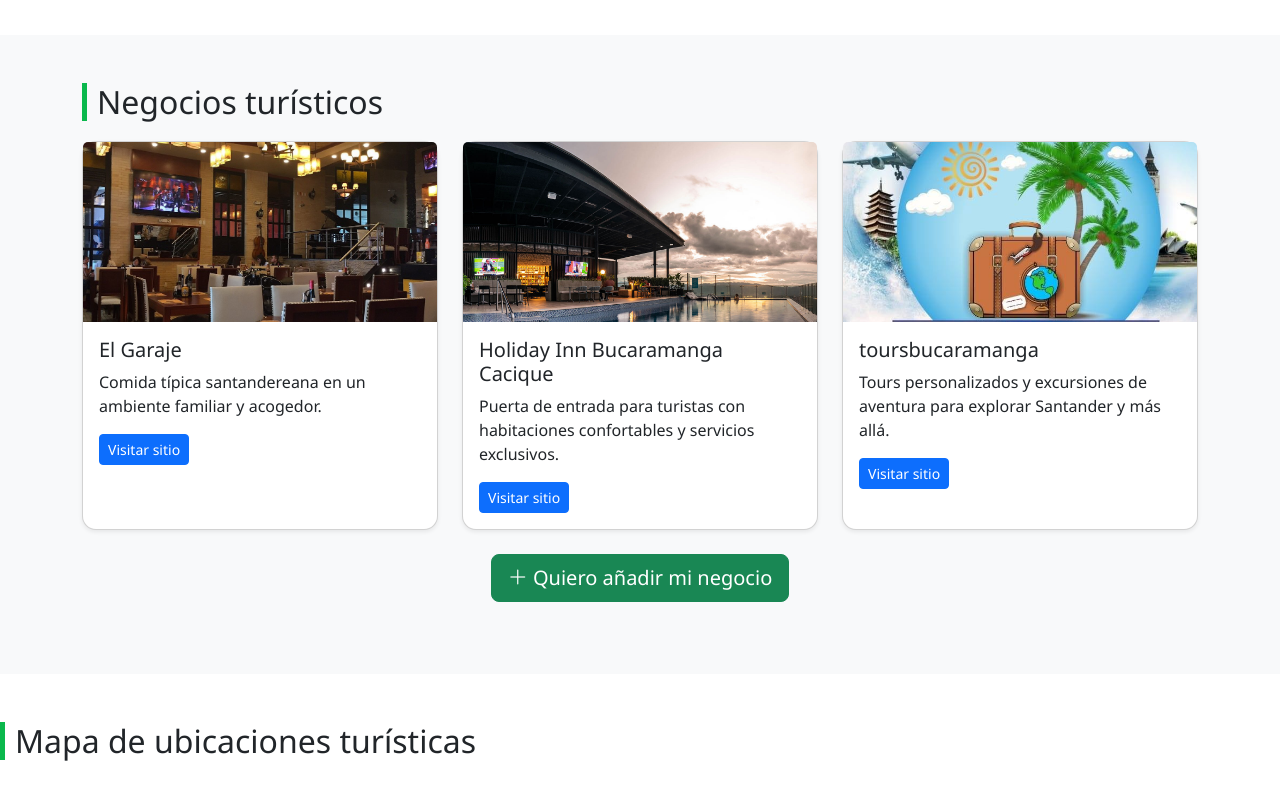
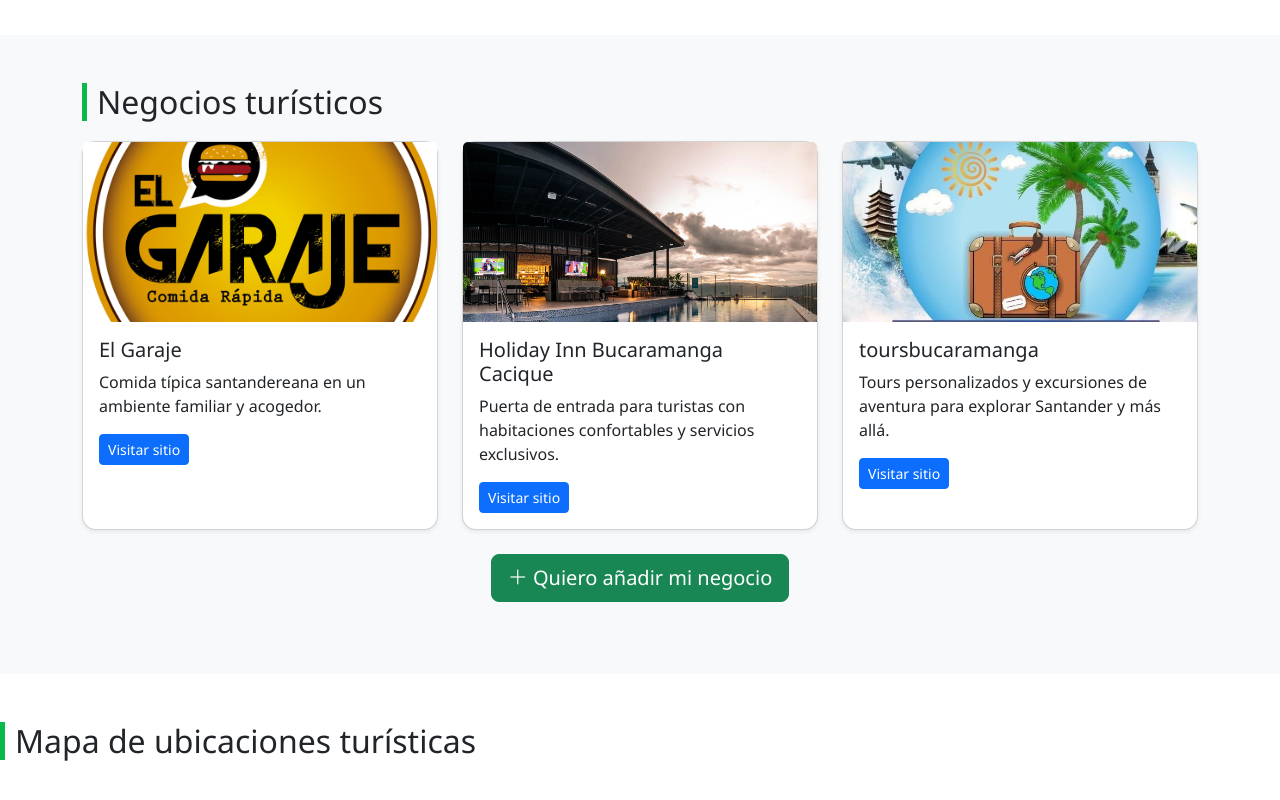
Before and after one commit to programacionweb-hub/guia-turistica-bucaramanga, a plain HTML site: page index.html in a window 1280 px wide. Shown: the part 2145-2945 px from the top of the page. Drawn offline with nearby package versions, Linux system fonts and the light colour scheme; no server answers; grey boxes are pictures that could not be loaded; a script that the page names is missing.

Commit message:
actualizacion

```diff
--- a/index.html
+++ b/index.html
@@ -262,7 +262,7 @@
       <!-- Negocio 1 -->
       <div class="col-md-4 col-sm-6 mb-4">
   <div class="card h-100 shadow-sm" style="cursor:pointer;" data-bs-toggle="modal" data-bs-target="#modalNegocioRestaurante">
-    <img src="img/restaurante.jpg" class="card-img-top" alt="Restaurante típico" />
+    <img src="img/img10.png" class="card-img-top" alt="Restaurante típico" />
     <div class="card-body">
       <h5 class="card-title">El Garaje</h5>
       <p class="card-text">Comida típica santandereana en un ambiente familiar y acogedor.</p>
@@ -593,4 +593,5 @@
   </div>
 </div>
 </body>
+
 </html>
```
